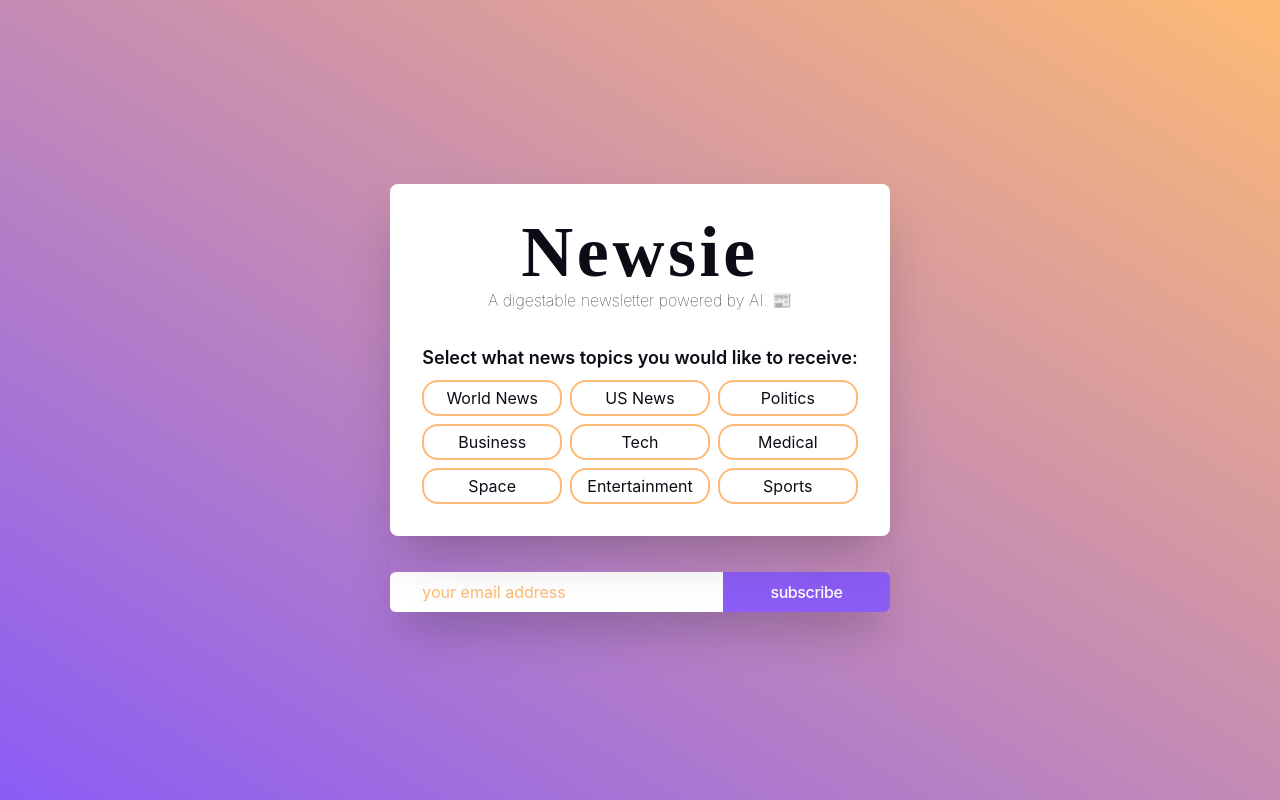
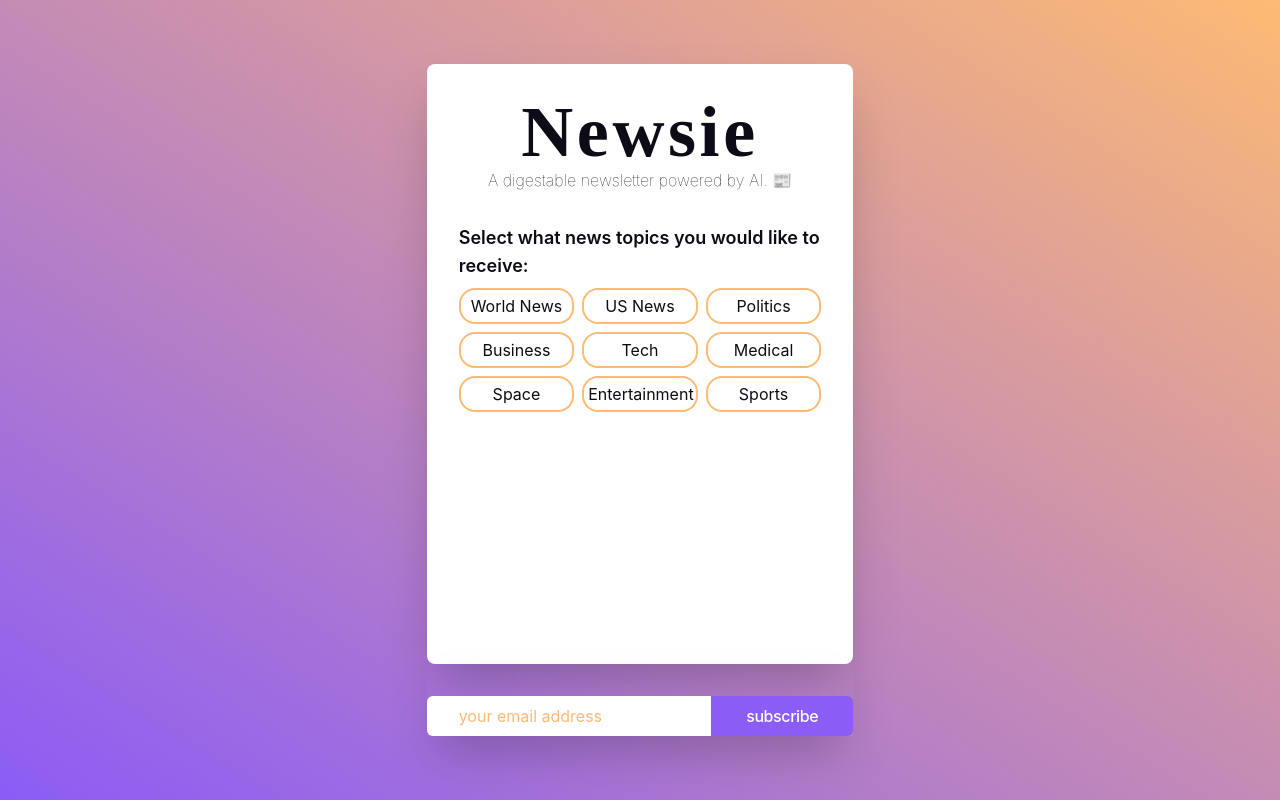
Before and after one commit to parisosuch-dev/newsie, a React (Create React App) app: page / in a window 1280 px wide. Built offline with nearby package versions, Linux system fonts and the light colour scheme.

Commit message:
wchanged size format for news paper landing page

```diff
--- a/src/pages/Landing.js
+++ b/src/pages/Landing.js
@@ -1,8 +1,7 @@
 export const Landing = () => {
     return (
         <div className="h-screen bg-gradient-to-tr from-violet-500 to-orange-300 flex flex-col items-center justify-center space-y-0">
-            <div className="">
-                <div className="bg-white text-void shadow-2xl p-8 rounded-lg transition transform ease-in -translate-y-1">
+            <div className="bg-white text-void shadow-2xl p-8 rounded-lg h-3/4 w-1/3">
                 <h1 className="text-7xl font-unbounded font-semibold tracking-wider text-center">Newsie</h1>
                 <h2 className="font-inter font-thin text-md text-center">A digestable newsletter powered by AI. 📰</h2>
                 <div className="pt-8">
@@ -19,9 +18,8 @@ export const Landing = () => {
                         <button className="border-2 border-orange-300 rounded-2xl p-1 transition ease-in-out delay-50 hover:shadow-md hover:-translate-y-1 hover:shadow-orange-300">Sports</button>
                     </div>
                 </div>
-
             </div>
-                <div className="pt-8 shadow-2xl">
+            <div className="pt-8 shadow-2xl w-1/3">
                 <input
                     className="pl-8 py-2 placeholder:text-orange-300 rounded-tl-md rounded-bl-md w-2/3 outline-none font-inter"
                     placeholder="your email address"
@@ -29,7 +27,5 @@ export const Landing = () => {
                 <button className="bg-violet-500 rounded-tr-md rounded-br-md p-2 text-white font-inter font-medium tracking-tight w-1/3">subscribe</button>
             </div>
         </div>
-
-        </div>
     );
 };
```
Lines whose indentation alone changed are shown as unchanged.
